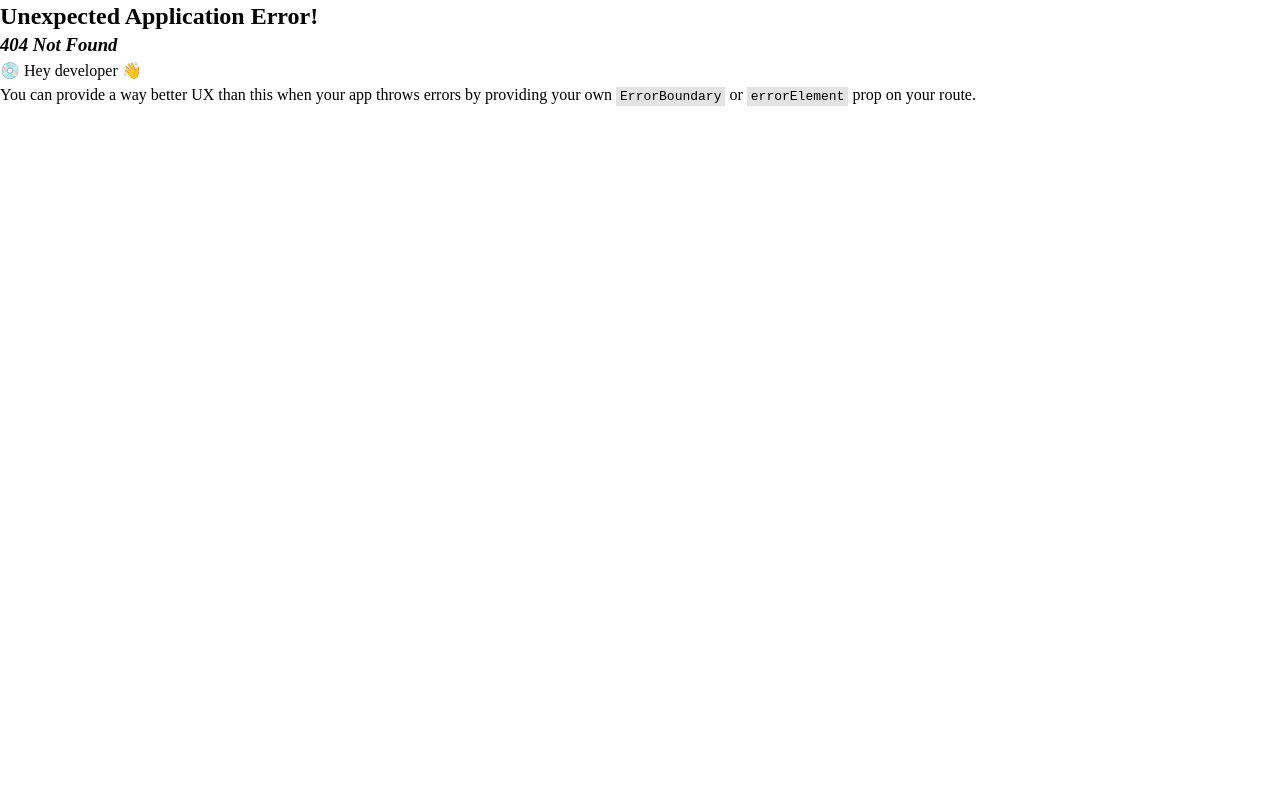
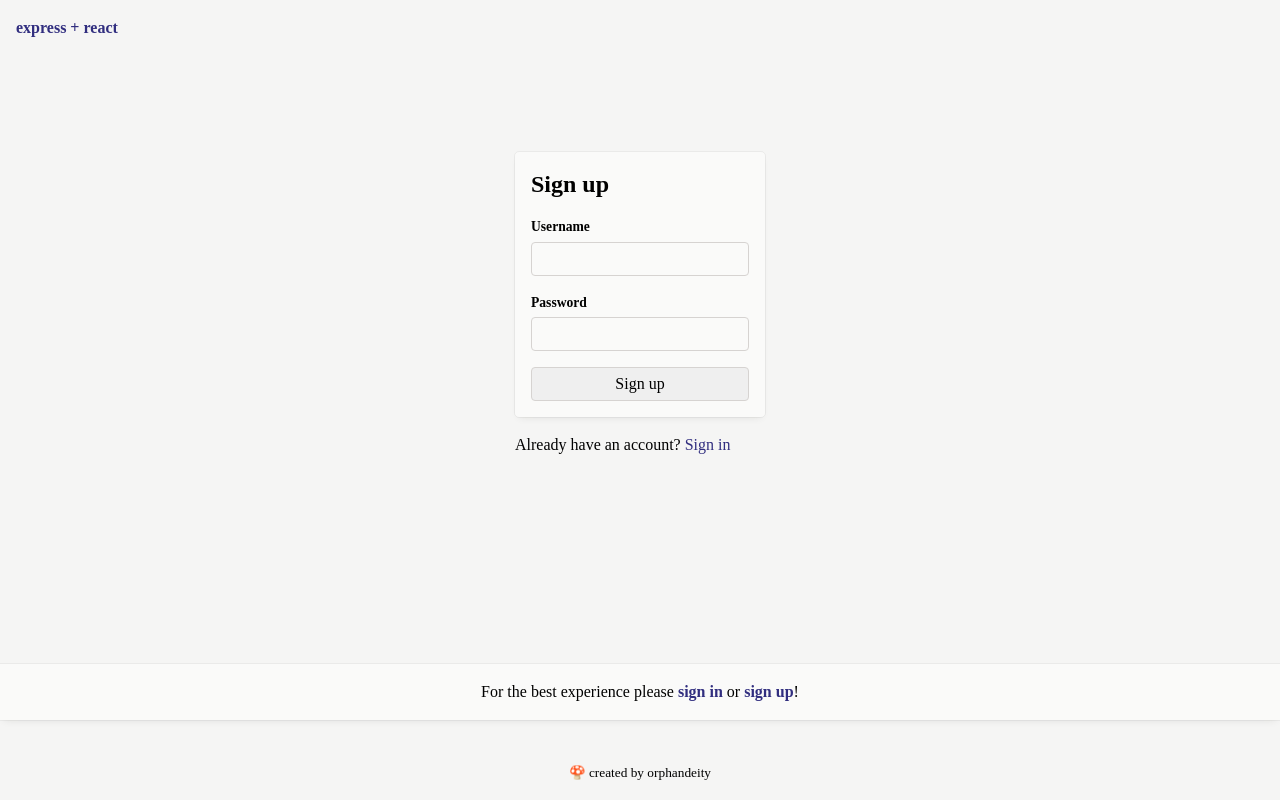
Before and after one commit to orphandeity/fullstack-express, a React (Vite) app in the folder client/: page /signup in a window 1280 px wide. Before the commit this address had no page. Built offline with nearby package versions, Linux system fonts and the light colour scheme; no server answers; a web font is replaced by a local one.

Commit message:
adds auth components

```diff
--- a/client/package.json
+++ b/client/package.json
@@ -12,6 +12,7 @@
   "dependencies": {
     "@tanstack/react-query": "^4.36.1",
     "@tanstack/react-query-devtools": "^4.36.1",
+    "axios": "^1.5.1",
     "react": "^18.2.0",
     "react-dom": "^18.2.0",
     "react-router-dom": "^6.16.0"
--- a/client/src/App.jsx
+++ b/client/src/App.jsx
@@ -2,8 +2,10 @@ import { createBrowserRouter, RouterProvider } from 'react-router-dom'
 import { QueryClient, QueryClientProvider } from '@tanstack/react-query'
 import { ReactQueryDevtools } from '@tanstack/react-query-devtools'
 
-import Layout from './routes/Layout'
+import Layout, { action as logoutAction } from './routes/Layout'
 import Home from './routes/Home'
+import Signin, { action as loginAction } from './routes/Signin'
+import Signup, { action as registerAction } from './routes/Signup'
 
 const queryClient = new QueryClient()
 
@@ -11,10 +13,21 @@ const router = createBrowserRouter([
   {
     path: '/',
     Component: Layout,
+    action: logoutAction(queryClient),
     children: [
       {
         index: true,
         Component: Home,
+      },
+      {
+        path: '/signin',
+        Component: Signin,
+        action: loginAction(queryClient),
+      },
+      {
+        path: '/signup',
+        Component: Signup,
+        action: registerAction(queryClient),
       },
     ],
   },
--- /dev/null
+++ b/client/src/components/Auth.jsx
@@ -0,0 +1,31 @@
+import { useQuery } from '@tanstack/react-query'
+import { Link } from 'react-router-dom'
+import { getSessionData } from '../lib/auth'
+
+import styles from '../styles/auth.module.css'
+
+const sessionQuery = () => ({
+  queryKey: ['session'],
+  queryFn: getSessionData,
+})
+
+export default function Auth() {
+  const { data: session } = useQuery(sessionQuery())
+  if (session) return null
+  else
+    return (
+      <div className={styles.banner}>
+        <p>
+          For the best experience please{' '}
+          <Link to="/signin">
+            <b>sign in</b>
+          </Link>{' '}
+          or{' '}
+          <Link to="/signup">
+            <b>sign up</b>
+          </Link>
+          !
+        </p>
+      </div>
+    )
+}
--- /dev/null
+++ b/client/src/components/Logout.jsx
@@ -0,0 +1,20 @@
+import { useQuery } from '@tanstack/react-query'
+import { getSessionData } from '../lib/auth'
+import { Form } from 'react-router-dom'
+
+const sessionQuery = () => ({
+  queryKey: ['session'],
+  queryFn: getSessionData,
+})
+
+function Logout() {
+  const { data: session } = useQuery(sessionQuery(sessionQuery()))
+
+  return session ? (
+    <Form method="post">
+      <button type="submit">Logout</button>
+    </Form>
+  ) : null
+}
+
+export default Logout
--- /dev/null
+++ b/client/src/lib/auth.js
@@ -0,0 +1,37 @@
+import axios from 'axios'
+
+export async function getSessionData() {
+  try {
+    let res = await axios.get('/api/auth/session')
+    return res.data
+  } catch (err) {
+    return null
+  }
+}
+
+export async function register(credentials) {
+  try {
+    let response = await axios.post('/api/auth/register', credentials)
+    return response.data[0]
+  } catch (err) {
+    throw new Error(err)
+  }
+}
+
+export async function login(credentials) {
+  try {
+    return await axios.post('/api/auth/login', credentials)
+  } catch (err) {
+    console.error(err)
+    return null
+  }
+}
+
+export async function logout() {
+  try {
+    return await axios.post('/api/auth/logout')
+  } catch (err) {
+    console.error(err)
+    throw new Error(err)
+  }
+}
--- a/client/src/routes/Layout.jsx
+++ b/client/src/routes/Layout.jsx
@@ -1,4 +1,19 @@
-import { Outlet } from 'react-router-dom'
+import { Link, Outlet, redirect } from 'react-router-dom'
+import { getSessionData, logout } from '../lib/auth'
+import { useQuery } from '@tanstack/react-query'
+import Auth from '../components/Auth'
+import Logout from '../components/Logout'
+
+const sessionQuery = () => ({
+  queryKey: ['session'],
+  queryFn: getSessionData,
+})
+
+export const action = (queryClient) => async () => {
+  await logout()
+  await queryClient.invalidateQueries(['session'])
+  return redirect('/')
+}
 
 let style = {
   wrapper: {
@@ -6,6 +21,7 @@ let style = {
     flexFlow: 'column nowrap',
     minHeight: '100vh',
     padding: 'var(--padding)',
+    backgroundColor: 'var(--background-color)',
   },
   header: {
     flex: '0 0 auto',
@@ -21,10 +37,17 @@ let style = {
 }
 
 function Layout() {
+  const { data: session } = useQuery(sessionQuery())
   return (
     <div style={style.wrapper}>
+      <Auth />
+
       <header style={style.header}>
-        <b>express + react</b>
+        <Link to="/">
+          <b>express + react</b>
+        </Link>
+        {session && <p>Hello {session.username}!</p>}
+        <Logout />
       </header>
       <div style={style.main}>
         <Outlet />
--- /dev/null
+++ b/client/src/routes/Signin.jsx
@@ -0,0 +1,45 @@
+import { Form, Link, redirect } from 'react-router-dom'
+import { login } from '../lib/auth'
+
+import styles from '../styles/auth.module.css'
+
+export const action =
+  (queryClient) =>
+  async ({ request }) => {
+    let formData = await request.formData()
+    let credentials = Object.fromEntries(formData)
+
+    await login(credentials)
+    await queryClient.invalidateQueries(['session'])
+
+    return redirect('/')
+  }
+
+function Signin() {
+  return (
+    <div className={styles.layout}>
+      <Form method="post" className={styles.form}>
+        <h1>Sign in</h1>
+        <div className={styles.inputGroup}>
+          <label htmlFor="username">Username</label>
+          <input type="text" name="username" autoComplete="username" required />
+        </div>
+        <div className={styles.inputGroup}>
+          <label htmlFor="password">Password</label>
+          <input
+            type="text"
+            name="password"
+            autoComplete="current-password"
+            required
+          />
+        </div>
+        <button type="submit">Sign in</button>
+      </Form>
+      <p>
+        Don&apos;t have an account yet? <Link to="/signup">Sign up</Link>
+      </p>
+    </div>
+  )
+}
+
+export default Signin
--- /dev/null
+++ b/client/src/routes/Signup.jsx
@@ -0,0 +1,45 @@
+import { Form, Link, redirect } from 'react-router-dom'
+import { register } from '../lib/auth'
+
+import styles from '../styles/auth.module.css'
+
+export const action =
+  (queryClient) =>
+  async ({ request }) => {
+    let formData = await request.formData()
+    let credentials = Object.fromEntries(formData)
+
+    let user = await register(credentials)
+
+    await queryClient.setQueryData(['session'], user)
+    return redirect('/')
+  }
+
+function Signup() {
+  return (
+    <div className={styles.layout}>
+      <Form method="post" className={styles.form}>
+        <h1>Sign up</h1>
+        <div className={styles.inputGroup}>
+          <label htmlFor="username">Username</label>
+          <input type="text" name="username" autoComplete="username" required />
+        </div>
+        <div className={styles.inputGroup}>
+          <label htmlFor="password">Password</label>
+          <input
+            type="text"
+            name="password"
+            autoComplete="new-password"
+            required
+          />
+        </div>
+        <button type="submit">Sign up</button>
+      </Form>
+      <p>
+        Already have an account? <Link to="/signin">Sign in</Link>
+      </p>
+    </div>
+  )
+}
+
+export default Signup
--- /dev/null
+++ b/client/src/styles/auth.module.css
@@ -0,0 +1,40 @@
+.banner {
+  background-color: var(--background-secondary-color);
+  position: absolute;
+  left: 0;
+  right: 0;
+  bottom: var(--space-20);
+  display: grid;
+  place-content: center;
+  padding-block: var(--padding);
+  box-shadow: var(--shadow);
+  outline: 1px solid var(--shadow-outline-color);
+}
+
+.layout {
+  display: grid;
+  place-content: center;
+  gap: var(--padding);
+  margin-top: var(--margin-lg);
+}
+
+.form {
+  display: flex;
+  flex-flow: column nowrap;
+  gap: var(--padding);
+  outline: 1px solid var(--shadow-outline-color);
+  border-radius: var(--border-radius);
+  padding: var(--padding);
+  background-color: var(--background-secondary-color);
+  box-shadow: var(--shadow);
+
+  & h1 {
+    font-size: 1.5rem;
+  }
+}
+
+.inputGroup {
+  display: flex;
+  flex-flow: column nowrap;
+  gap: 0.25rem;
+}
--- a/client/src/styles/global.css
+++ b/client/src/styles/global.css
@@ -100,6 +100,10 @@ select {
   padding: 0.25rem 0.5rem;
 }
 
+input {
+  background-color: inherit;
+}
+
 label {
   font-size: var(--font-size-sm);
   font-weight: 600;
```
Also changed, not shown: 1 other file (tests, documents, lock files or other folders).
